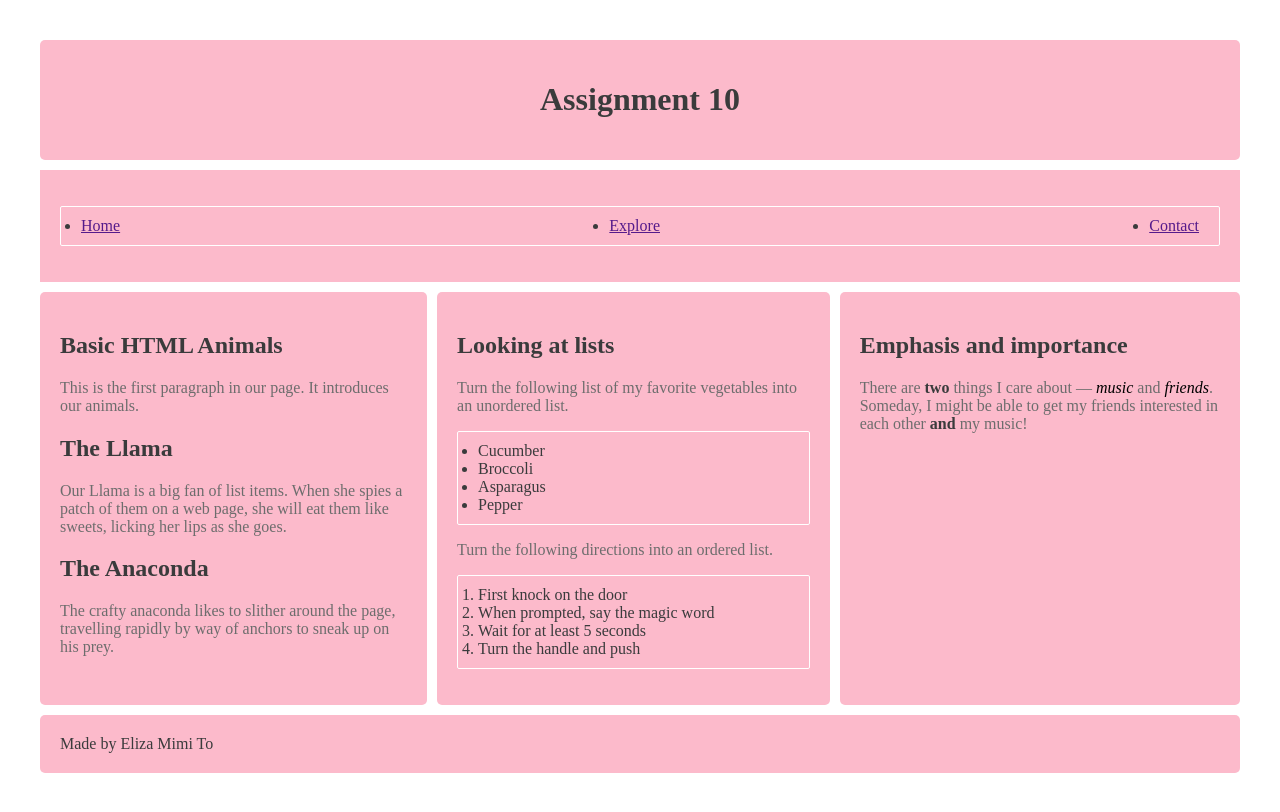
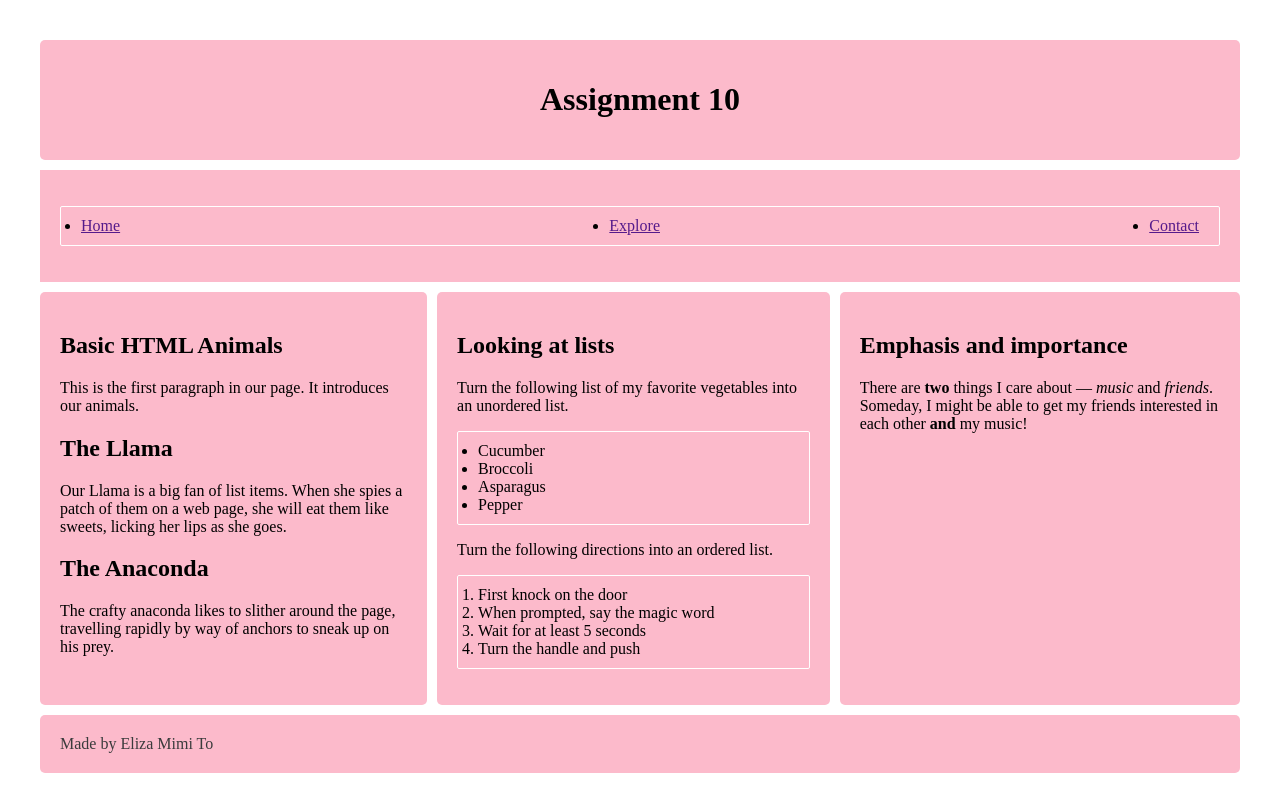
Before and after one commit to Mimieliza2000/ATLAS, a plain HTML site: page Assignment 10/ htmlbasics.html in a window 1280 px wide. Drawn offline with Linux system fonts and the light colour scheme; a web font is replaced by a local one.

Commit message:
Update style.css

```diff
--- a/Assignment 10/style.css
+++ b/Assignment 10/style.css
@@ -1,9 +1,9 @@
 h1, h2 {
-  color: #3A3B3C ;
+  color: black;
 }
 
 p {
-  color: #6D6D6D;
+  color: black;
 }
 
 
@@ -22,10 +22,13 @@ ol, ul {
 
 
    h1, strong {
-  color: #3A3B3C;
+  color: balck;
 }
 
 em {
+  color: black;
+}
+li{
   color: black;
 }
 
@@ -36,7 +39,7 @@ body {
 .main-head {
   grid-area: header;
   background-color:  #FCBACB;
-  color: #3A3B3C;
+  color: black;
   border-radius: 5px;
   padding: 20px;
   font-size: 100%;
@@ -44,7 +47,7 @@ body {
 .content1 {
   grid-area: content1;
   background-color:  #FCBACB;
-  color: #3A3B3C;
+  color: balck;
   border-radius: 5px;
   padding: 20px;
   font-size: 100%;
@@ -53,7 +56,7 @@ body {
 .content2 {
   grid-area: content2;
   background-color:  #FCBACB;
-  color: #3A3B3C;
+  color: balck;
   border-radius: 5px;
   padding: 20px;
   font-size: 100%;
@@ -62,7 +65,7 @@ body {
 .content3 {
   grid-area: content3;
   background-color:  #FCBACB;
-  color: #3A3B3C;
+  color: balck;
   border-radius: 5px;
   padding: 20px;
   font-size: 100%;
@@ -70,7 +73,7 @@ body {
 .main-nav {
   grid-area: nav;
   background-color:  #FCBACB;
-  color: #3A3B3C;
+  color: balck;
   padding: 20px;
   font-size: 100%;
 }
```
